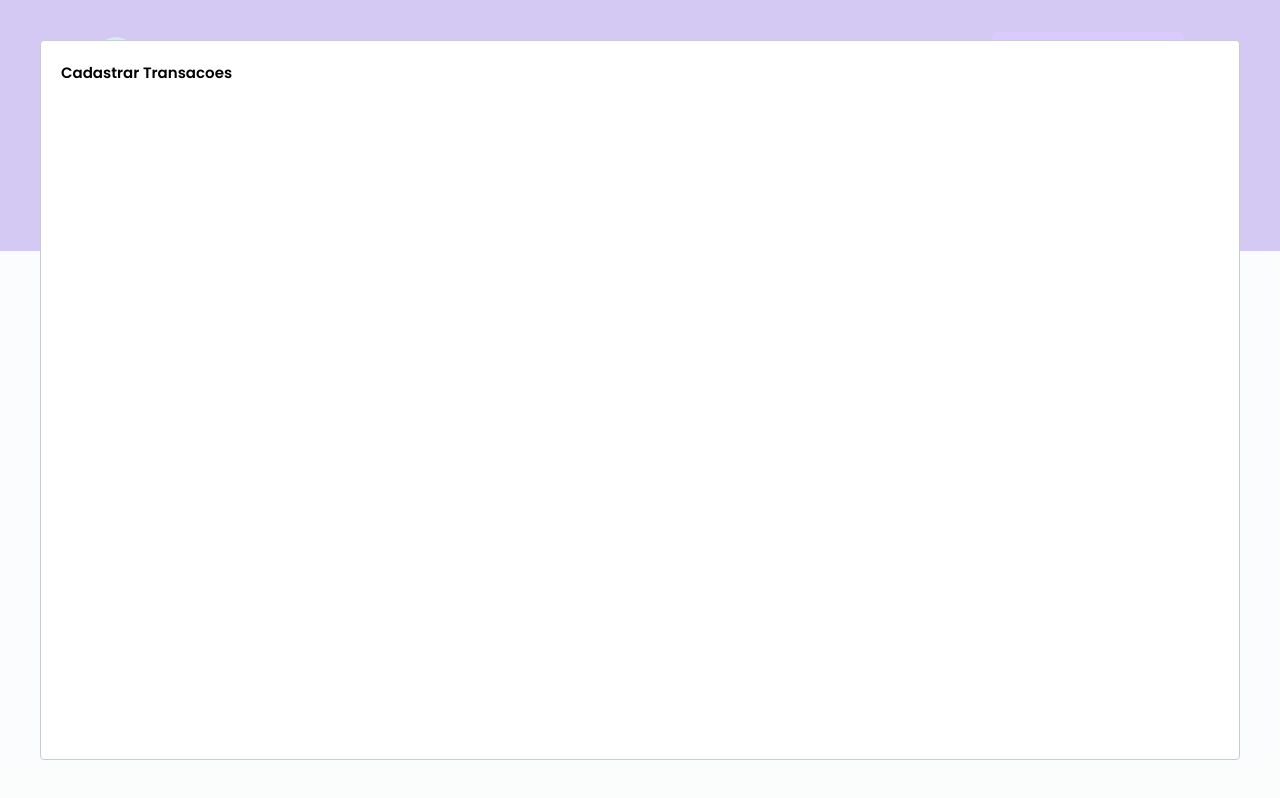
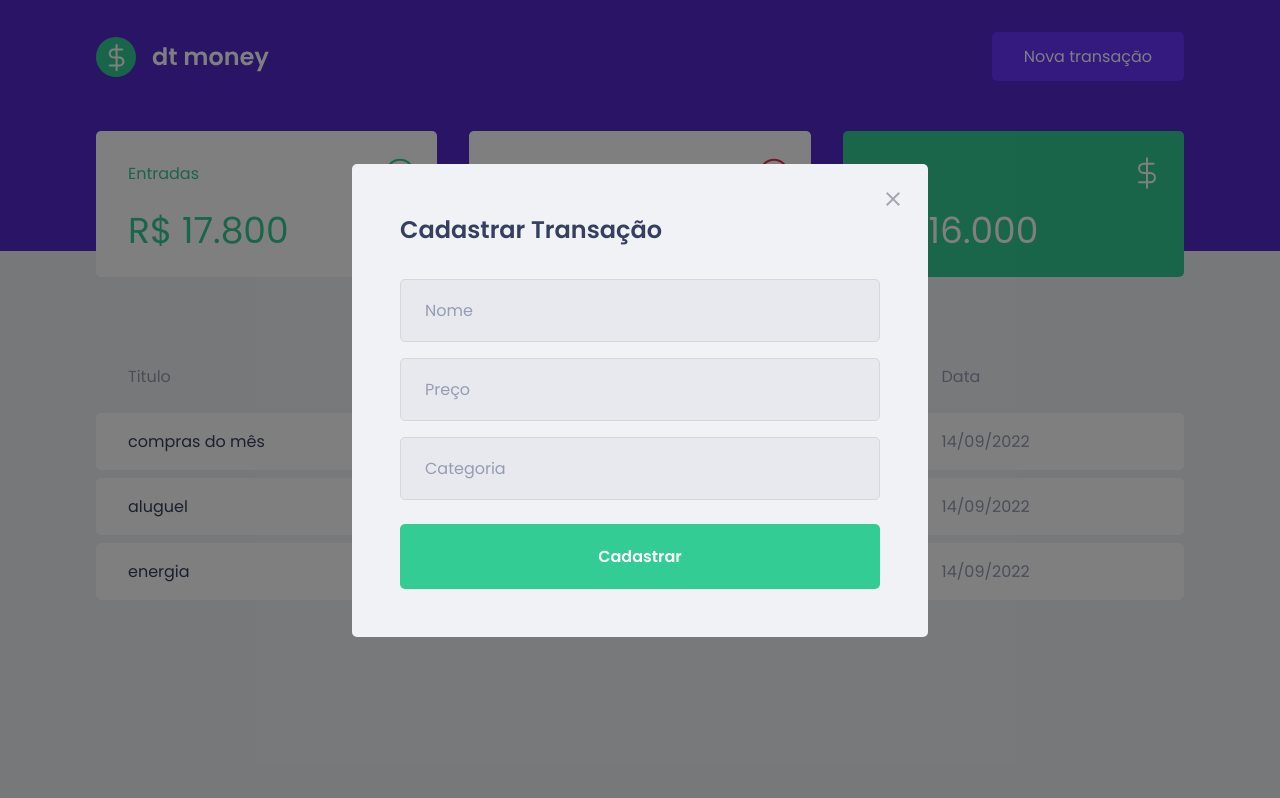
Before and after one commit to alquimara/Projetos-com-React, a React (Create React App) app in the folder VideoAula/dtmoney/: page / in a window 1280 px wide. Both pictures are taken after a click on the button "Nova transação". Built offline with nearby package versions, Linux system fonts and the light colour scheme; no server answers; what miragejs would draw is missing.

Commit message:
criado o componente de NewTransitions

```diff
--- a/VideoAula/dtmoney/src/App.tsx
+++ b/VideoAula/dtmoney/src/App.tsx
@@ -2,8 +2,9 @@
 import { Dashboard } from "./Components/Dashboard";
 import { Header } from "./Components/Header";
 import { GlobalStyle } from "./Styles/GlobalStyle";
-import Modal from 'react-modal'
 import{useState} from 'react'
+import { NewTransitionModal } from "./Components/NewTransitionModal";
+import Modal from 'react-modal';
 
 Modal.setAppElement('#root')
 
@@ -22,9 +23,7 @@ export function App() {
     <>
       <Header onOpenNewTransitionModal={handleOpenNewModal}/>
       <Dashboard/>
-      <Modal isOpen={isNewTransitonModalOpen} onRequestClose={handleCloseNewModal}>
-      <h2>Cadastrar Transacoes</h2>
-    </Modal>
+      <NewTransitionModal isNewTransitonModalOpen={isNewTransitonModalOpen} onCloseNewModal={handleCloseNewModal}/>
       <GlobalStyle/>
     </>
   );
--- /dev/null
+++ b/VideoAula/dtmoney/src/Components/NewTransitionModal/index.tsx
@@ -0,0 +1,31 @@
+import Modal from 'react-modal'
+import { Container } from './style';
+import  IconFechar from '../../Assents/Botão - Fechar.svg'
+
+interface NewTransitionModalProps{
+  isNewTransitonModalOpen:boolean;
+  onCloseNewModal:()=>void;
+}
+
+
+export function NewTransitionModal({isNewTransitonModalOpen,onCloseNewModal}:NewTransitionModalProps){
+
+  return(
+  <Modal isOpen={isNewTransitonModalOpen} onRequestClose={onCloseNewModal} overlayClassName="react-modal-overlay" className="react-modal-content">
+    <button type='button'
+      onClick={onCloseNewModal}
+      className="react-modal-close">
+      <img src={IconFechar} alt="botao de fechar o modal"/>
+    </button>
+    <Container>
+      <form>
+        <h2>Cadastrar Transação</h2>
+        <input type="text" placeholder="Nome" />
+        <input type="text" placeholder='Preço'/>
+        <input type="text" placeholder='Categoria'/>
+        <button type="submit">Cadastrar</button>
+      </form>
+
+    </Container>
+</Modal>)
+}
--- /dev/null
+++ b/VideoAula/dtmoney/src/Components/NewTransitionModal/style.ts
@@ -0,0 +1,48 @@
+import styled from "styled-components";
+
+export const Container = styled.div`
+
+h2{
+  color:var(--text-title);
+  font-size:2.4rem;
+  margin-bottom:3.2rem;
+}
+input{
+  width:100%;
+  display:flex;
+  padding:1.8rem 2.4rem 1.8rem;
+  background:var(--input-body);
+  border: 1px solid #D7D7D7;
+  border-radius:0.5rem;
+  font-size:1.6rem;
+  &::placeholder{
+    color:var(--text-body);
+    font-size:1.6rem;
+  }
+  & + input{ //quando eu quiser colocar top so quando tiver um input antes
+    margin-top:1.6rem;
+  }
+
+}
+button[type="submit"]{
+  width:100%;
+  margin-top:2.4rem;
+  background:var(--green);
+  color:var(--shape);
+  text-align:center;
+  font-size:1.6rem;
+  font-weight: 600;
+  padding:2rem 0;
+  border:0;
+  border-radius:0.5rem;
+  transition: filter 0.2s;
+  &:hover{
+    filter: brightness(0.9);
+  }
+
+
+}
+
+
+
+`
--- a/VideoAula/dtmoney/src/Components/Sumary/index.tsx
+++ b/VideoAula/dtmoney/src/Components/Sumary/index.tsx
@@ -6,18 +6,18 @@ import IconTotal from '../../Assents/Total.svg'
  export function Sumary(){
   return <Container>
     <div>
-      <header>
+      <header className="deposit">
         <p>Entradas</p>
         <img src={IconEntrada} alt="icon de uma seta para cima"  />
       </header>
-      <strong>R$ 17.800</strong>
+      <strong className="deposit">R$ 17.800</strong>
     </div>
-    <div>
-      <header>
+    <div >
+      <header className="withdraw">
         <p>Saidas</p>
         <img src={IconSaida} alt="icon de uma seta para baixo"  />
       </header>
-      <strong> - R$ 1.800</strong>
+      <strong className="withdraw"> - R$ 1.800</strong>
     </div>
     <div className="highlight-background">
       <header>
--- a/VideoAula/dtmoney/src/Styles/GlobalStyle.ts
+++ b/VideoAula/dtmoney/src/Styles/GlobalStyle.ts
@@ -6,10 +6,12 @@ export const GlobalStyle = createGlobalStyle`
   --shape:#ffffff;
   --text-title:#363f5f;
   --text-body:#969cb3;
+  --input-body:#E7E9EE;
   --red:#e52e4d;
   --blue:#5429cc;
   --blue-ligth:#6933ff;
   --green:#33CC95;
+
 }
 
 * {
@@ -48,6 +50,45 @@ button{
   opacity: 0.6;
   cursor: not-allowed;
 }
+.withdraw{
+  color:var(--red)
+}
+.deposit{
+  color:var(--green)
+}
+
+.react-modal-overlay{
+  background:rgba(0,0,0,0.5);
+  position: fixed;
+  top:0;
+  left: 0;
+  right: 0;
+  bottom:0;
+  display: flex;
+  align-items: center;
+  justify-content: center;
+
+}
+.react-modal-content{
+  width:100%;
+  max-width:576px;
+  background:var(--background);
+  padding: 4.8rem;
+  position:relative;
+  border-radius:0.5rem
+}
+.react-modal-close{
+  position:absolute;
+  top:1.5rem;
+  right:1.5rem;
+  border:0;
+  background:transparent;
+  transition: filter 0.2s;
+  &:hover{
+    filter: brightness(0.8);
+  }
+
+}
 
 
 
```
